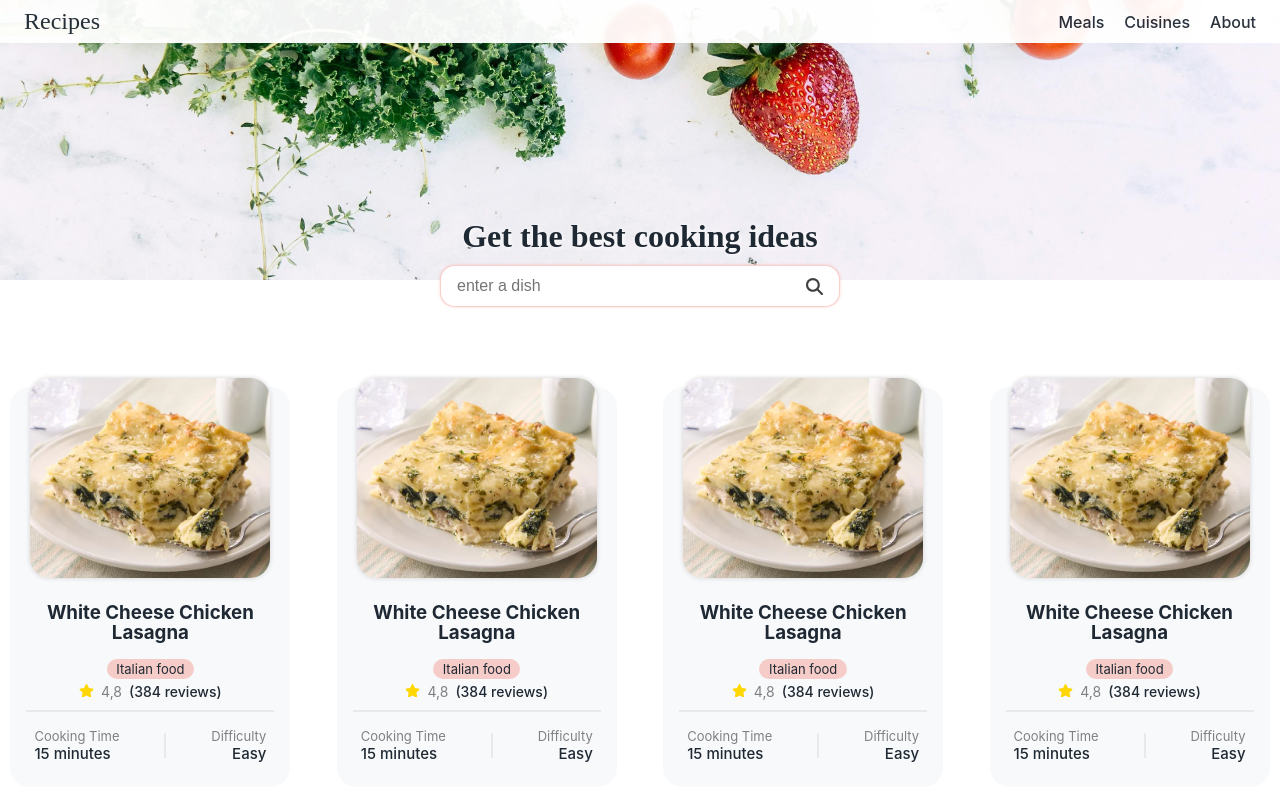
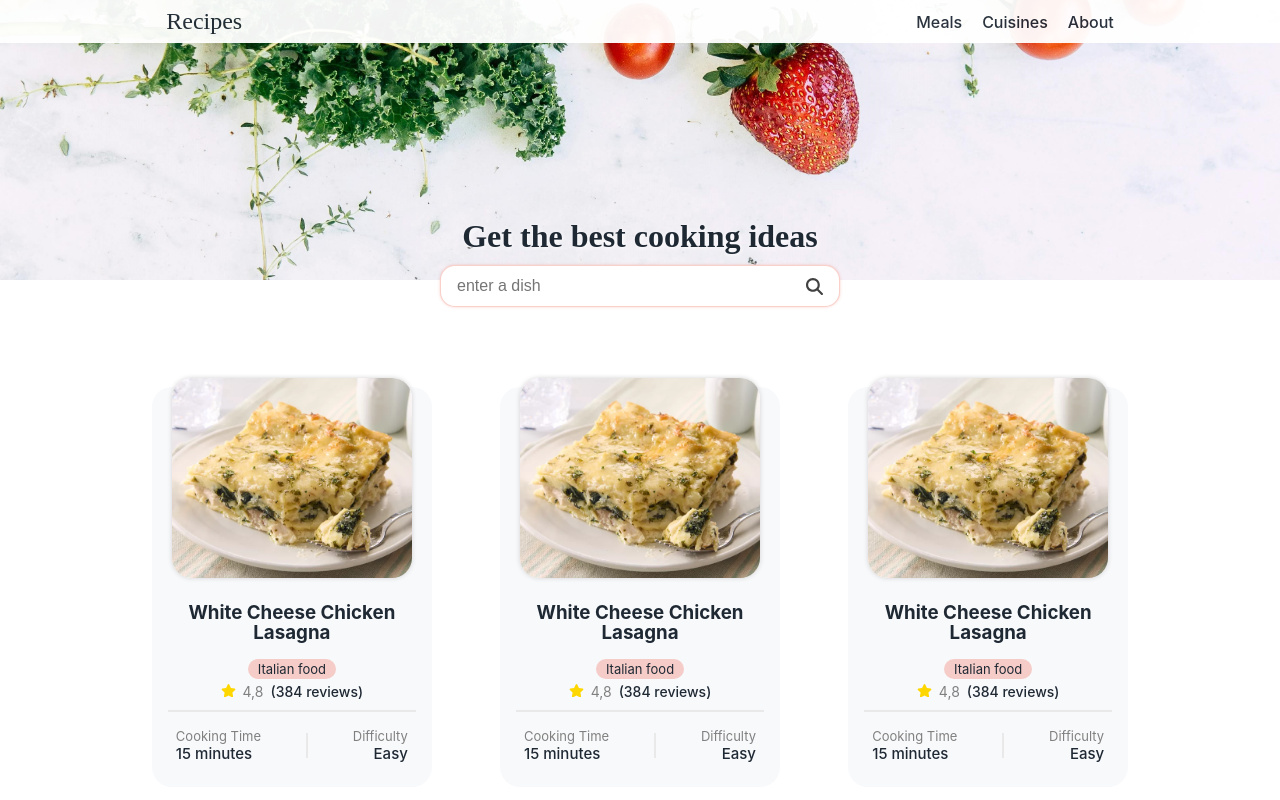
Before and after one commit to Anca2022/recipe-app-react, a React (Create React App) app: page / in a window 1280 px wide. Shown: the top 800 px of the page. Built offline with nearby package versions, Linux system fonts and the light colour scheme; a web font is replaced by a local one.

Commit message:
homepage - html&css done

```diff
--- a/src/App.css
+++ b/src/App.css
@@ -1,5 +1,9 @@
 .App {
   text-align: center;
+}
+.App a {
+  text-decoration: none;
+  color: inherit;
 }
 .App .navbar {
   background-color: white;
@@ -9,7 +13,8 @@
   opacity: 0.95;
   display: flex;
   flex-direction: row;
-  justify-content: space-between;
+  justify-content: space-around;
+  gap: 30%;
   align-items: center;
   padding: 0.5rem;
 }
@@ -26,8 +31,6 @@
   margin-left: 10px;
 }
 .App .navbar .navigation li a {
-  text-decoration: none;
-  color: var(--primary);
   font-weight: 500;
 }
 .App .navbar .navigation li a:hover {
@@ -73,14 +76,15 @@
 .App .home-page .search-bar svg {
   width: 17px;
   color: rgb(65, 65, 65);
+  cursor: pointer;
 }
 .App .home-page .recipes {
   display: flex;
   flex-direction: row;
   flex-wrap: wrap;
   gap: 2%;
-  margin-top: 3rem;
-  margin-bottom: 2rem;
+  margin: 3rem auto 2rem auto;
+  width: 80%;
 }
 .App .home-page .recipes .recipe-card {
   background-color: var(--bg);
--- a/src/App.scss
+++ b/src/App.scss
@@ -1,5 +1,9 @@
 .App {
     text-align: center;
+    a{
+        text-decoration: none;
+        color:inherit;
+    }
     .navbar{
         background-color: white;
         position: fixed;
@@ -9,7 +13,8 @@
         opacity: 0.95;
         display:flex;
         flex-direction:row;
-        justify-content: space-between;
+        justify-content: space-around;
+        gap:30%;
         align-items: center;
         padding: 0.5rem;
         .logo{
@@ -23,8 +28,7 @@
             li{
                 margin-left:10px;
                 a{
-                    text-decoration: none;
-                    color: var(--primary);
+
                     font-weight:500;
                     &:hover{
                         color:var(--accent);
@@ -76,6 +80,7 @@
             svg{
                 width:17px;
                 color:rgb(65, 65, 65);
+                cursor: pointer;
             }
         }
         .recipes{
@@ -83,8 +88,8 @@
             flex-direction: row;
             flex-wrap: wrap;
             gap:2%;
-            margin-top: 3rem;
-            margin-bottom:2rem;
+            margin: 3rem auto 2rem auto;
+            width:80%;
             .recipe-card{
                 background-color: var(--bg);
                 max-width: 280px;
@@ -166,8 +171,6 @@
                 }
             }
         }
-
-
     }
 }
 @media (min-width:768px){
@@ -191,5 +194,4 @@
             }
         }
     }
-
-   }
+}
--- a/src/components/Navbar.js
+++ b/src/components/Navbar.js
@@ -4,7 +4,7 @@ import { Link } from 'react-router-dom';
 export default function Navbar () {
     return(
         <div className="navbar">
-            <div className="logo">Recipes</div>
+            <div className="logo"><Link to="/">Recipes</Link></div>
             <ul className="navigation">
                 <li><Link to="/">Meals</Link></li>
                 <li><Link to="/cuisines">Cuisines</Link></li>
```
Also changed, not shown: 1 other file (tests, documents, lock files or other folders).
